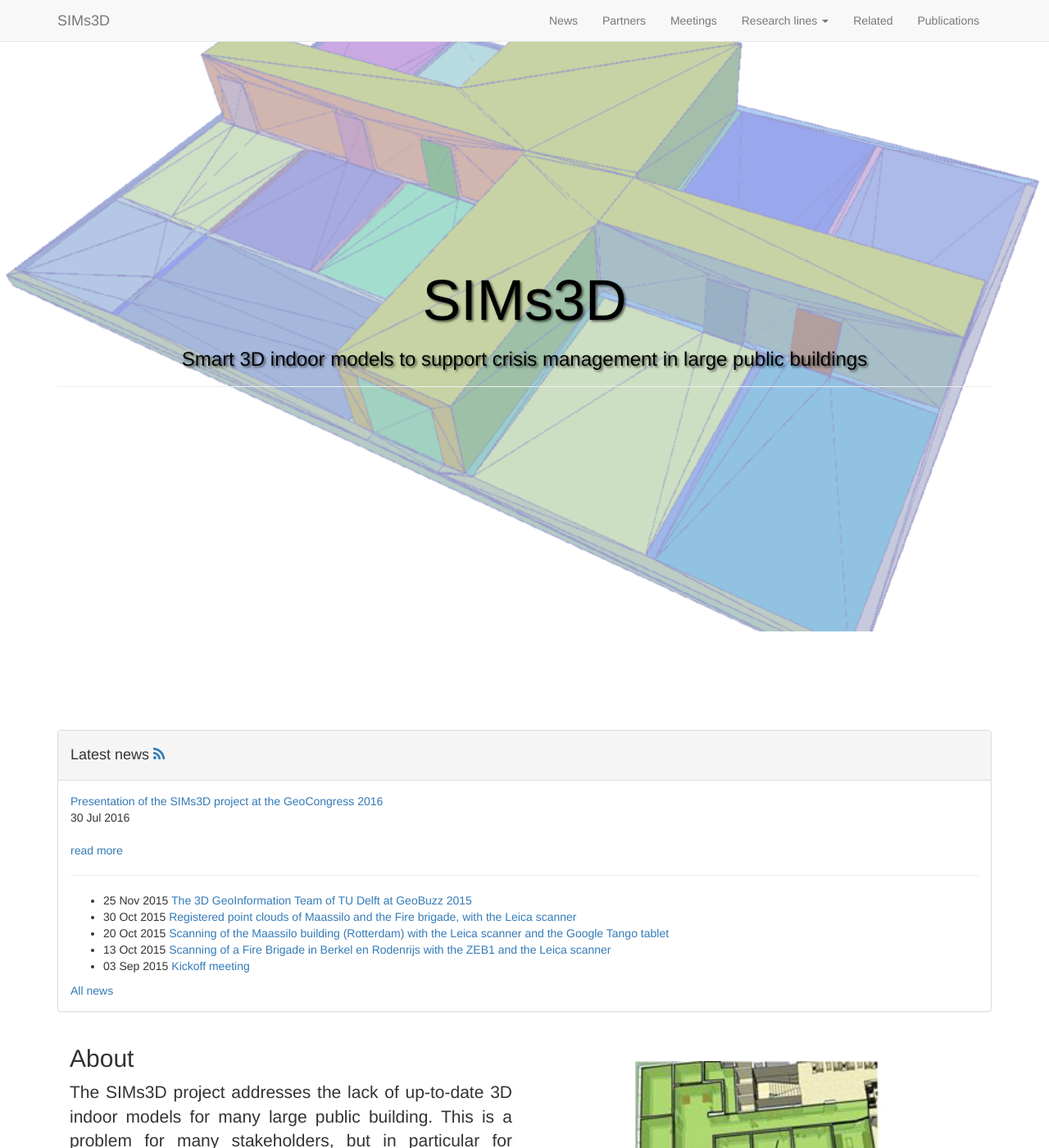
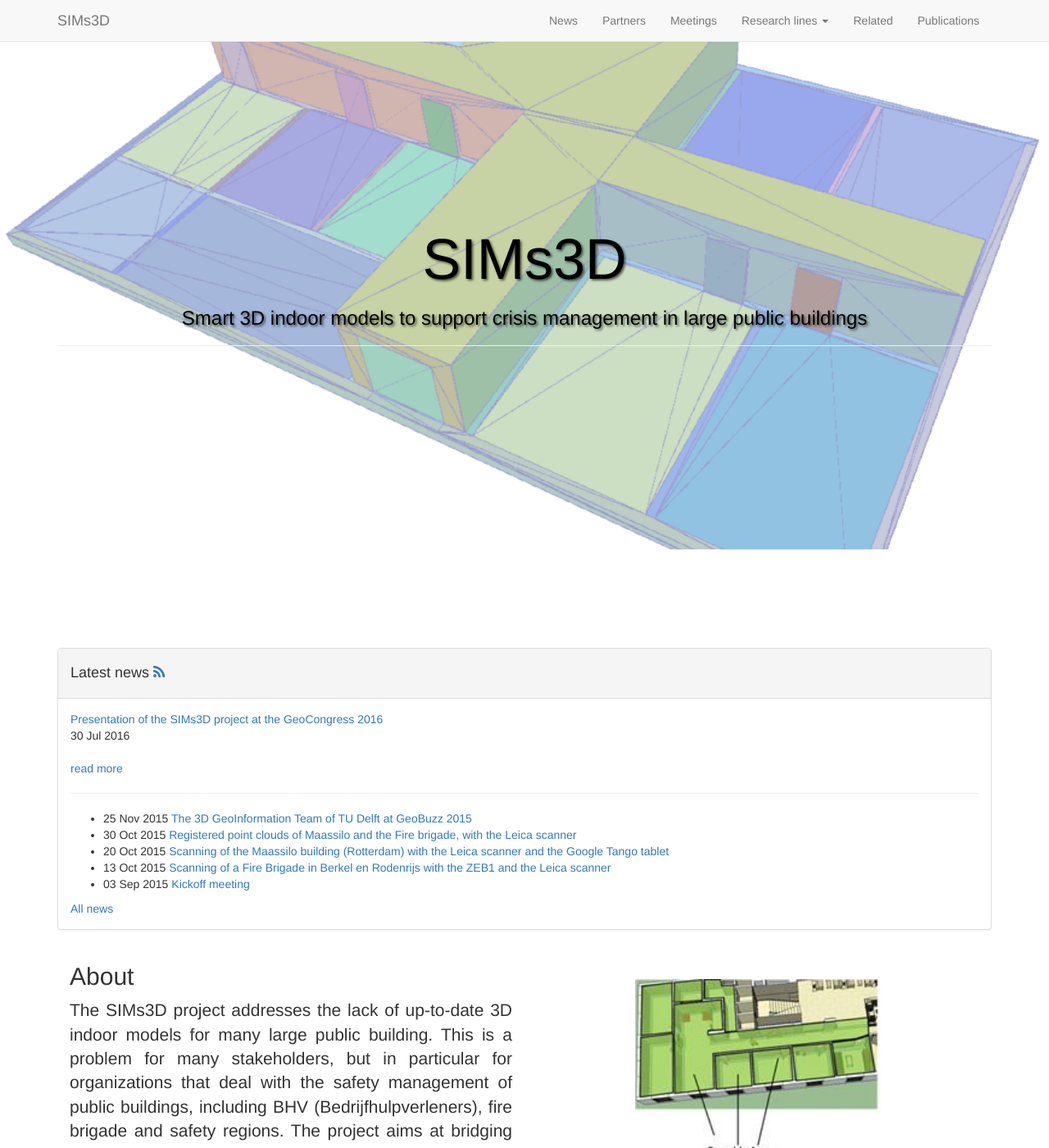
Before and after one commit to SIMs3D/sims3d.github.io, a Jekyll site: the page built from index.html, in a window 1280 px wide and 1400 px high. Shown: the whole window at 82% size. Built offline with Jekyll 4.4.1, drawn with Linux system fonts in a browser that asks for light colours; nearby versions of some CDN libraries.

Commit message:
trying to adjust the cover

```diff
--- a/assets/css/mine.css
+++ b/assets/css/mine.css
@@ -9,8 +9,8 @@
 }
 
 .intro-header {
-    padding-top: 50px;
-    padding-bottom: 50px;
+    /*padding-top: 150px;
+    padding-bottom: 50px;*/
     text-align: center;
     /*color: #f8f8f8;*/
     color: #000000;
```
